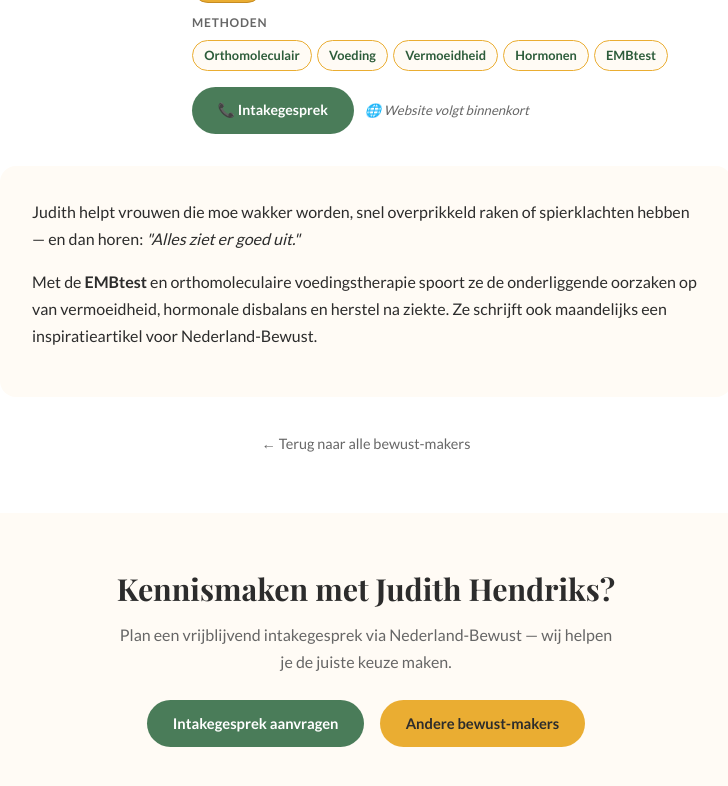
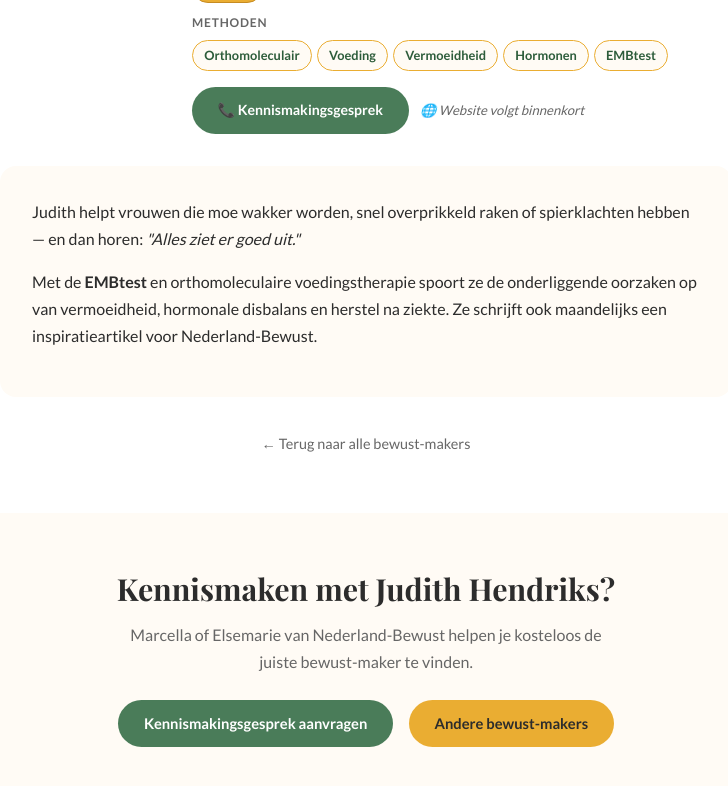
Before and after one commit to hands4flownl/nederland-bewust, a Jekyll site: the page built from pages/bewust-makers/byjuud.html, in a window 1280 px wide and 1400 px high, cut to the strip 485-1274 px from the top of the window. Shown: the top 786 px of the strip, without its empty margins (274-1002 px from the left). Built offline with Jekyll 4.4.1, drawn with Linux system fonts in a browser that asks for light colours.

Commit message:
Fix: intakegesprek -> kennismakingsgesprek met Nederland-Bewust organisatie

```diff
--- a/pages/bewust-makers/byjuud.html
+++ b/pages/bewust-makers/byjuud.html
@@ -34,7 +34,7 @@ permalink: /bewust-makers/byjuud/
           <div style="display:flex;flex-wrap:wrap;gap:0.3rem;"><span class="profiel-tag">Orthomoleculair</span><span class="profiel-tag">Voeding</span><span class="profiel-tag">Vermoeidheid</span><span class="profiel-tag">Hormonen</span><span class="profiel-tag">EMBtest</span></div>
         </div>
         <div style="display:flex;gap:0.7rem;flex-wrap:wrap;margin-top:1rem;align-items:center;">
-          <a href="{{ '/contact/' | relative_url }}" class="knop knop--groen" style="font-size:0.88rem;">📞 Intakegesprek</a>
+          <a href="{{ '/contact/' | relative_url }}" class="knop knop--groen" style="font-size:0.88rem;">📞 Kennismakingsgesprek</a>
           <span style="font-size:0.82rem;color:var(--tekst-licht);font-style:italic;">🌐 Website volgt binnenkort</span>
         </div>
       </div>
@@ -53,9 +53,9 @@ permalink: /bewust-makers/byjuud/
 <section class="sectie sectie--kleur">
   <div class="container" style="text-align:center;">
     <h2>Kennismaken met Judith Hendriks?</h2>
-    <p style="max-width:500px;margin:0.8rem auto 1.5rem;color:var(--tekst-licht);">Plan een vrijblijvend intakegesprek via Nederland-Bewust — wij helpen je de juiste keuze maken.</p>
+    <p style="max-width:500px;margin:0.8rem auto 1.5rem;color:var(--tekst-licht);">Marcella of Elsemarie van Nederland-Bewust helpen je kosteloos de juiste bewust-maker te vinden.</p>
     <div style="display:flex;gap:1rem;justify-content:center;flex-wrap:wrap;">
-      <a href="{{ '/contact/' | relative_url }}" class="knop knop--groen">Intakegesprek aanvragen</a>
+      <a href="{{ '/contact/' | relative_url }}" class="knop knop--groen">Kennismakingsgesprek aanvragen</a>
       <a href="{{ '/onze-bewust-makers/' | relative_url }}" class="knop knop--goud">Andere bewust-makers</a>
     </div>
   </div>
```
